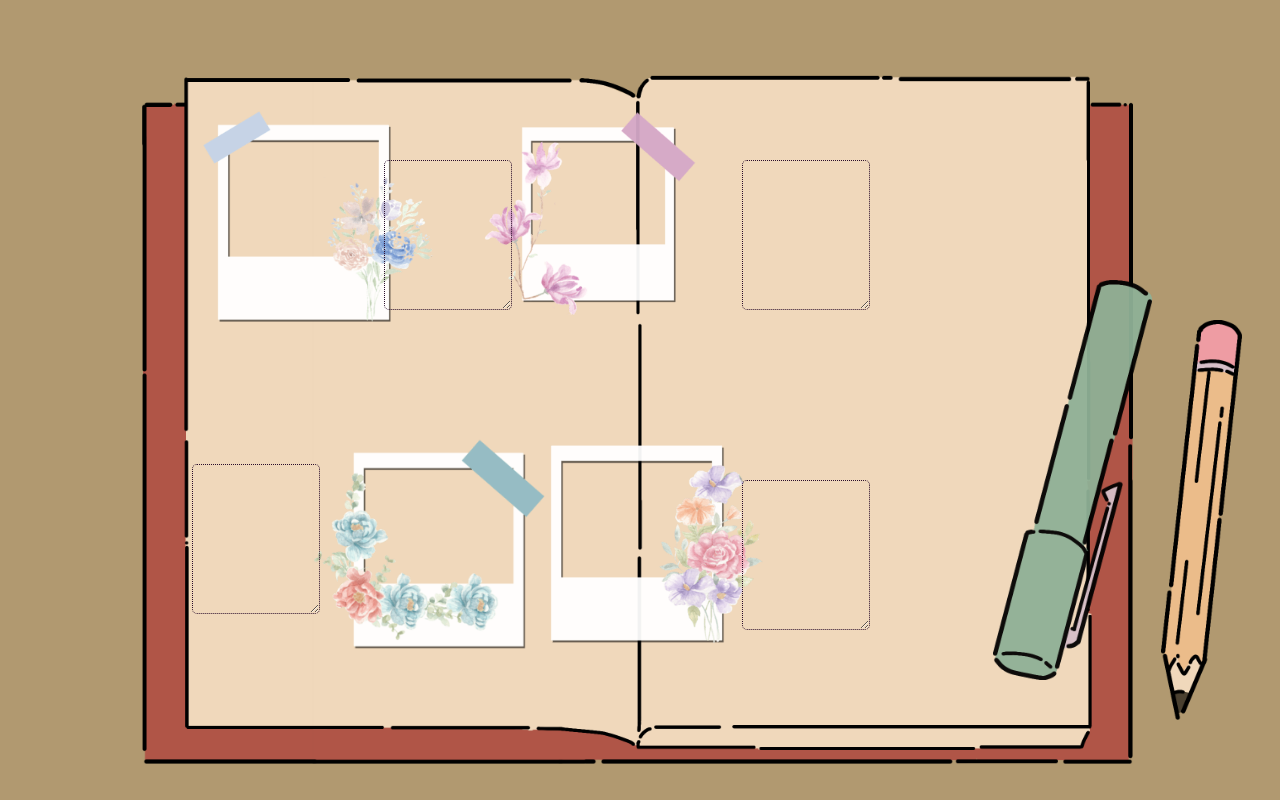
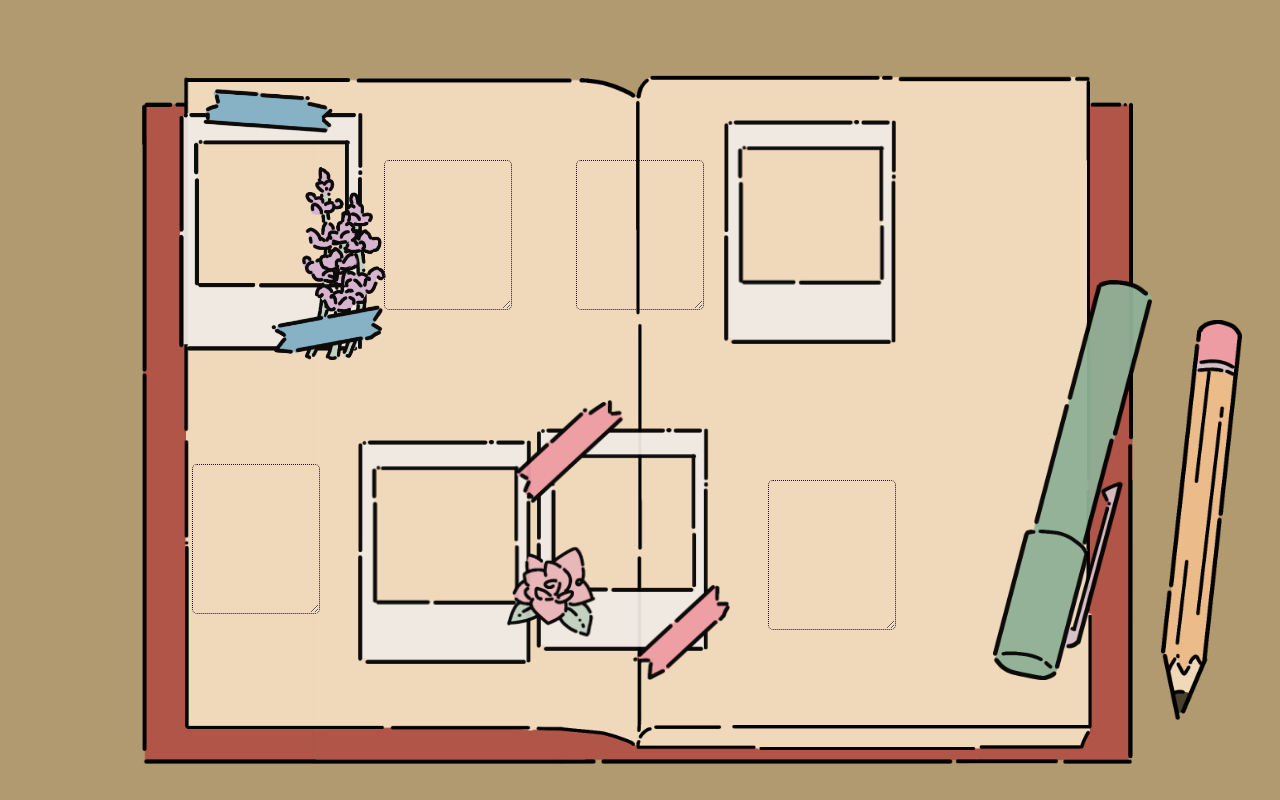
Before and after one commit to annaeyoon/journey-journal, a website built with Vite: page viteirvinehacksproject/scrapbook.html in a window 1280 px wide. Shown: the top 800 px of the page. Built offline with nearby package versions, Linux system fonts and the light colour scheme; a web font is replaced by a local one.

Commit message:
Scrapbook assets update

```diff
--- a/viteirvinehacksproject/scrapbook.html
+++ b/viteirvinehacksproject/scrapbook.html
@@ -22,10 +22,10 @@
             <textarea id="message3" name="message" rows="4" cols="50"></textarea>
             <img src="public/assets/pen.png" id="pen">
             <img src="public/assets/pencil.png" id="pencil">
-            <img src="public/assets/polaroidblue.png" class="polaroid" id="polaroid-one">
-            <img src="public/assets/polaroidpink.png" class="polaroid" id="polaroid-two">
-            <img src="public/assets/polaroidcyan.png" class="polaroid" id="polaroid-three">
-            <img src="public/assets/polaroidpurple.png" class="polaroid" id="polaroid-four">
+            <img src="public/assets/polaroidlavender.png" class="polaroid" id="polaroid-one">
+            <img src="public/assets/polaroid.png" class="polaroid" id="polaroid-two">
+            <img src="public/assets/polaroid.png" class="polaroid" id="polaroid-three">
+            <img src="public/assets/polaroidrose.png" class="polaroid" id="polaroid-four">
             <img src="public/assets/scrapbookpagebackground.png" alt="Background" id="full-screen-scrapbook">
         </div>
         <script src="script.js"></script>
--- a/viteirvinehacksproject/src/scrapbook.css
+++ b/viteirvinehacksproject/src/scrapbook.css
@@ -17,24 +17,26 @@ body {
 }
 
 #polaroid-one {
-    left: 13%;
-    top: 10%;
+    left: 14%;
+    top: 11%;
 }
 
 #polaroid-two {
-    right: 43%;
-    top: 10%;
+    right: 30%;
+    top: 15%;
+    height: 28%;
 }
 
 #polaroid-three {
-    left: 22%;
-    top: 50%;
-    height:38%;
+    left: 28%;
+    top: 55%;
+    height: 28%;
 }
 
 #polaroid-four {
-    right: 40%;
+    right: 43%;
     top: 50%;
+    height: 35%;
 }
 
 .polaroid {
@@ -66,13 +68,15 @@ input[type="text"], textarea {
     line-height: 15px;
 }
 
+
+
 #message1 {
-    left: 58%;
+    left: 45%;
     top: 20%;
 }
 
 #message2 {
-    left: 58%;
+    left: 60%;
     top: 60%;
 }
 
@@ -105,3 +109,13 @@ input[type="text"], textarea {
     z-index: 1;
     transition: transform 0.3s ease, filter 1s ease;;
 }
+
+textarea {
+    overflow: auto; /* Enables scrolling */
+    scrollbar-width: none; /* Hides scrollbar in Firefox */
+    -ms-overflow-style: none; /* Hides scrollbar in Internet Explorer and Edge */
+}
+
+textarea::-webkit-scrollbar {
+    display: none; /* Hides scrollbar in Chrome, Safari, and newer Edge */
+}
```
Also changed, not shown: viteirvinehacksproject/public/assets/polaroidblue.png (deleted), viteirvinehacksproject/public/assets/polaroidblue2.png (deleted), viteirvinehacksproject/public/assets/polaroidcyan.png (deleted), viteirvinehacksproject/public/assets/polaroidpink.png (deleted), viteirvinehacksproject/public/assets/polaroidpurple.png (deleted), viteirvinehacksproject/public/assets/polaroidyellow.png (deleted).
